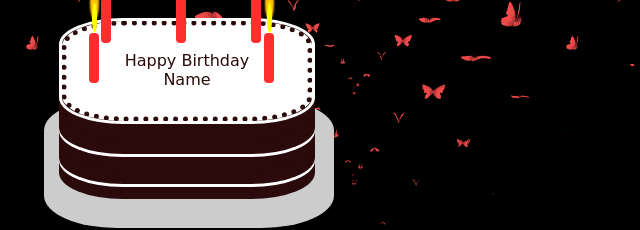
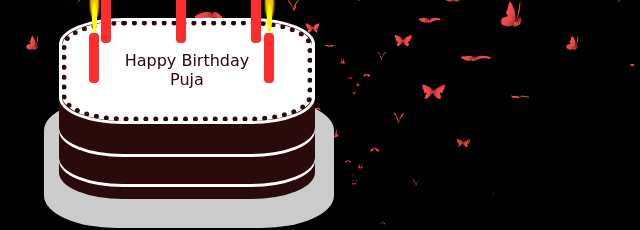
Before and after one commit to beast-nishu/baby-birthday, a plain HTML site: page index.html in a window 1280 px wide. Shown: the part 312-542 px from the top of the page, 456-1096 px from the left. Drawn offline with Linux system fonts and the light colour scheme; a web font is replaced by a local one.

Commit message:
Update index.html

```diff
--- a/index.html
+++ b/index.html
@@ -21,7 +21,7 @@
 		<div class="layer"></div>
 		<div class="icing">
 			<div class="name">
-				<p>Happy Birthday <br/> <span id="name">Name</span></p>
+				<p>Happy Birthday <br/> <span id="name">Puja</span></p>
 			</div>
 		</div>
 		<div class="candle1">
```
